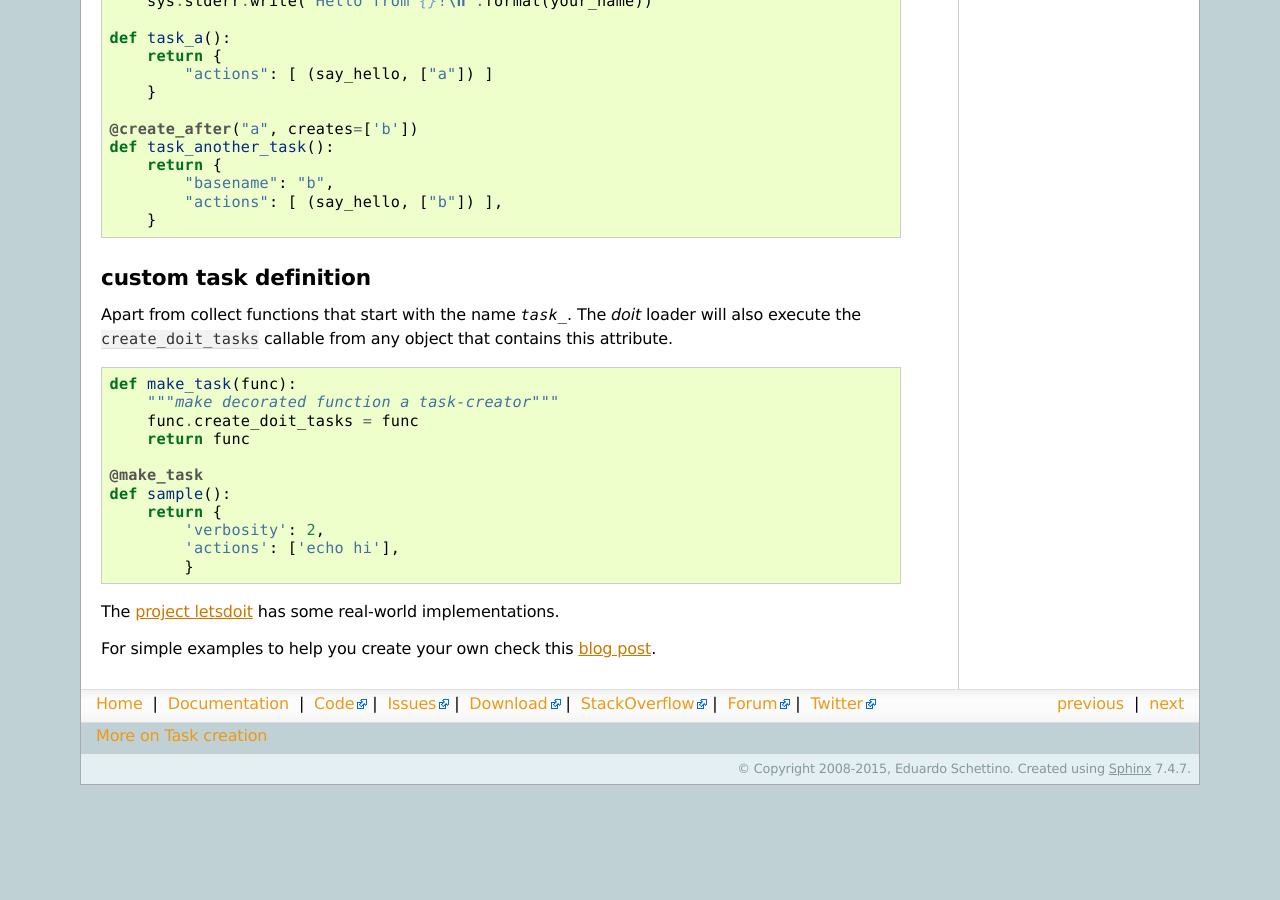
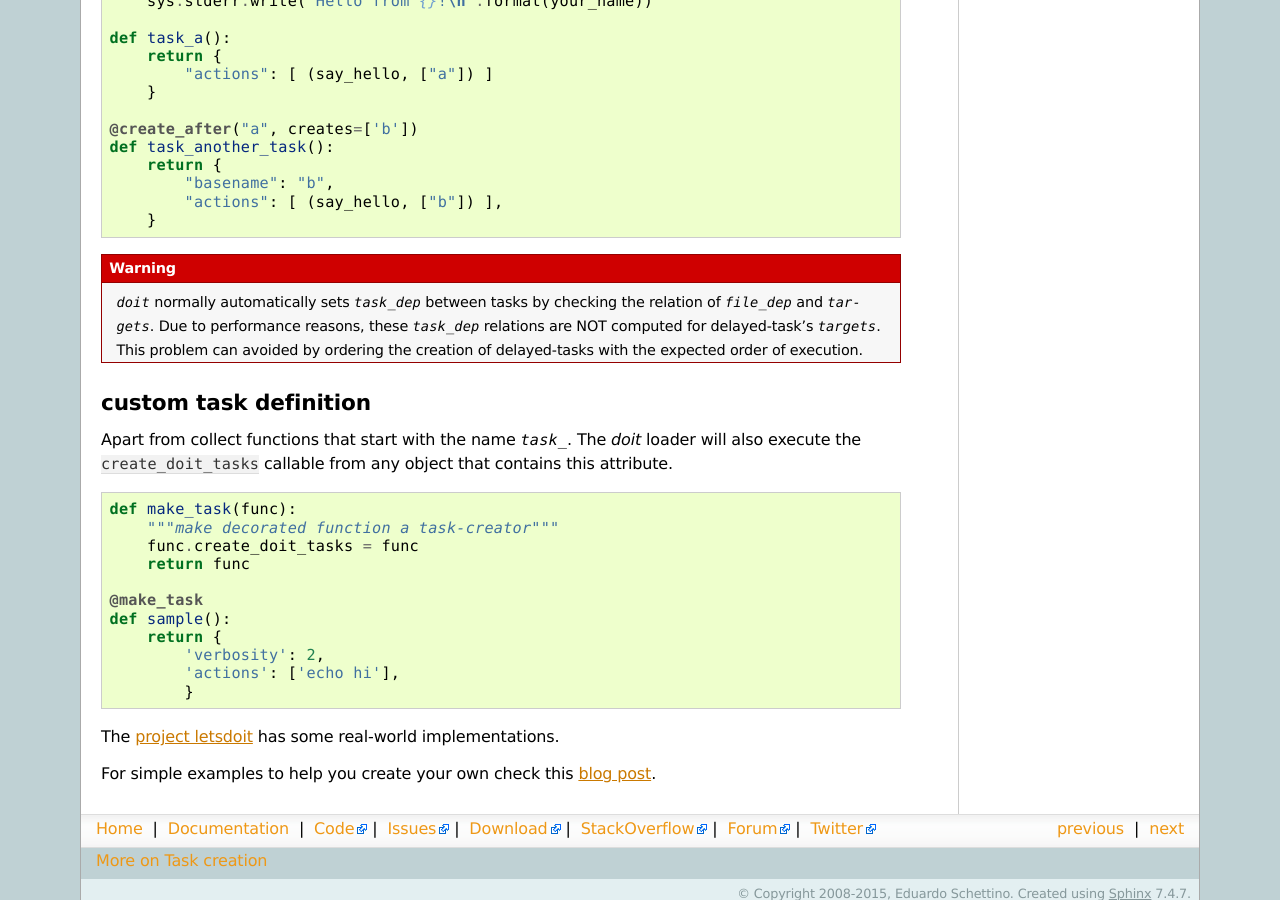
Before and after one commit to pydoit/doit, a Sphinx documentation site: the page built from doc/task_creation.rst, in a window 1280 px wide and 900 px high, scrolled down 2245 px. Built offline with Sphinx 7.4.7, drawn with Linux system fonts in a browser that asks for light colours; before the commit the page ends 3030 px from its top, so only the background shows below that.

Commit message:
doc: FIX #127 - add a note on docs regarding limitation of deplayed-tasks when computing implicit `task_dep`.

```diff
--- a/doc/task_creation.rst
+++ b/doc/task_creation.rst
@@ -92,6 +92,15 @@ the tasks names must be explicitly specified... Example:
 .. literalinclude:: tutorial/delayed_creates.py
 
 
+.. warning::
+
+   `doit` normally automatically sets `task_dep` between tasks by checking
+   the relation of `file_dep` and `targets`.
+   Due to performance reasons, these `task_dep` relations are NOT computed
+   for delayed-task's `targets`.
+   This problem can avoided by ordering the creation of delayed-tasks with
+   the expected order of execution.
+
 
 .. _create-doit-tasks:
 
```
Also changed, not shown: 1 other file.
